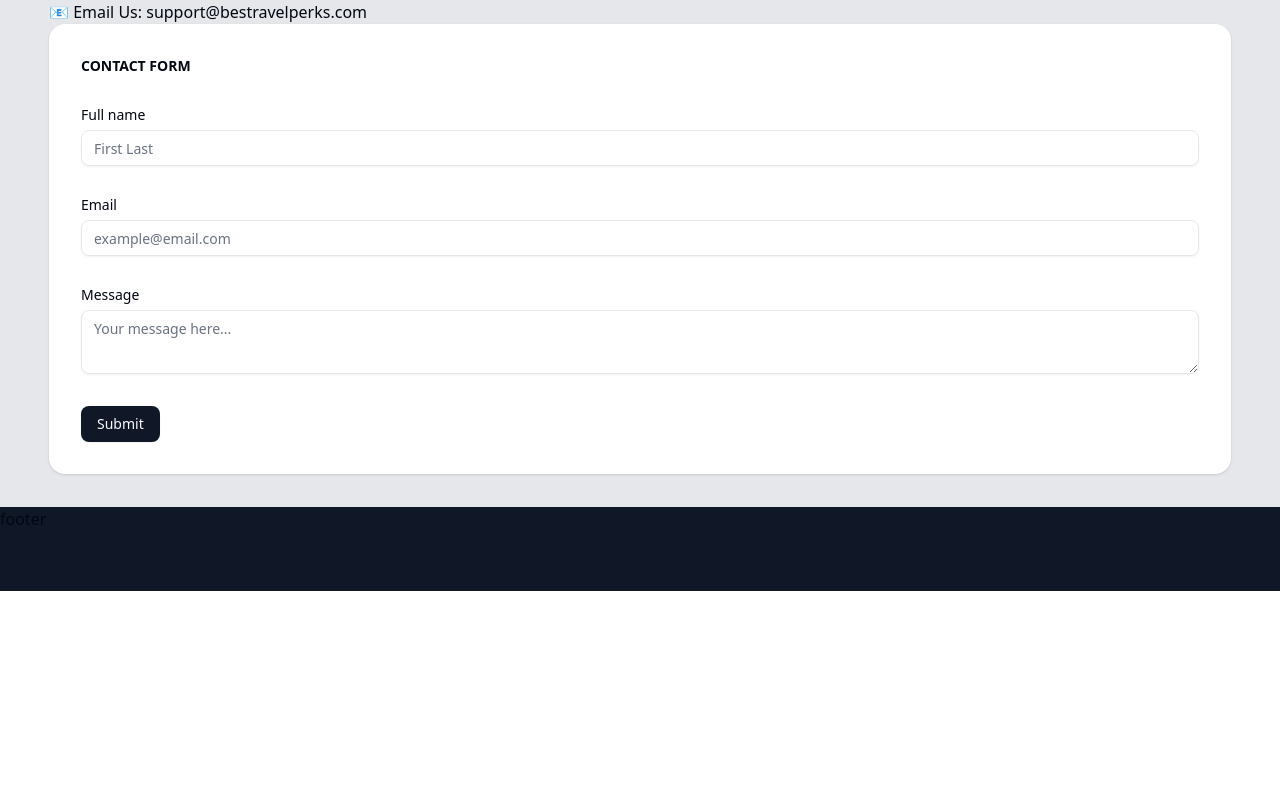
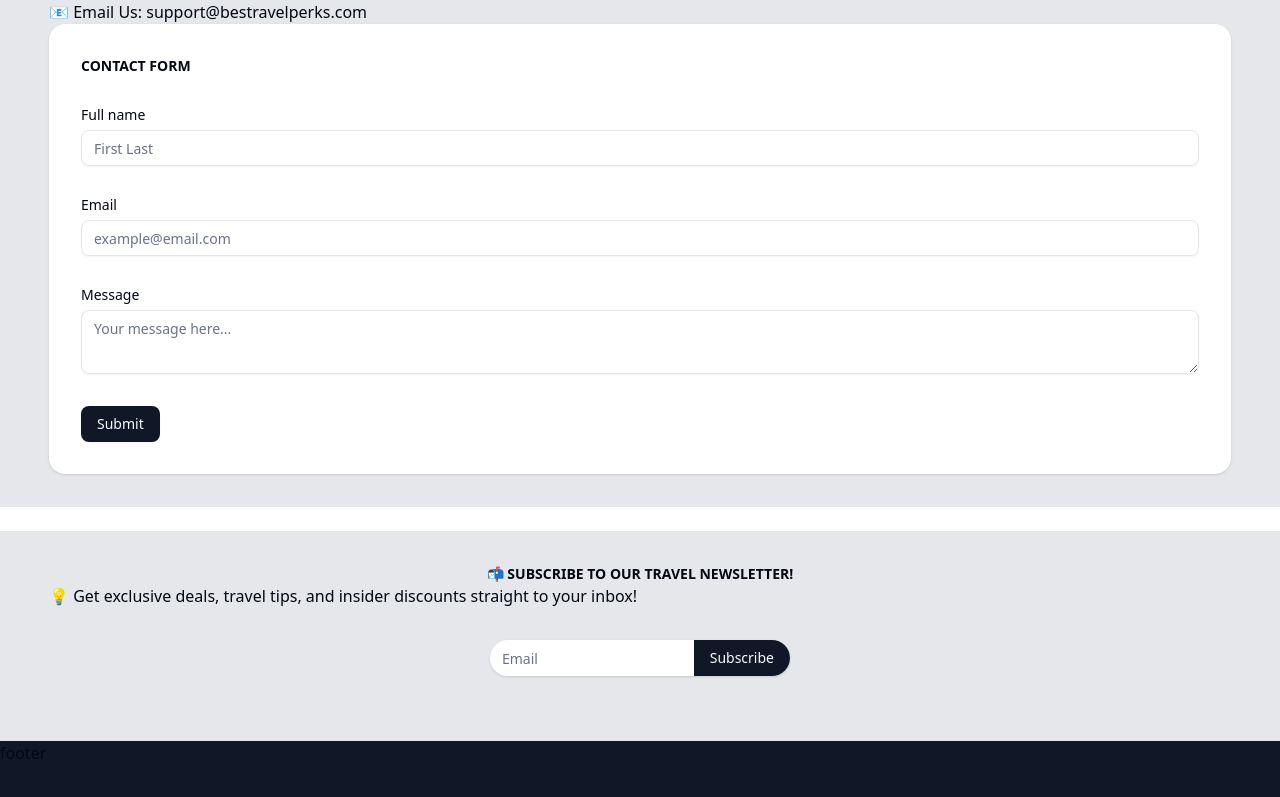
Before and after one commit to virstaf/bestravel, a Next.js app: page / in a window 1280 px wide. Shown: the part 3003-3800 px from the top of the page. Before the commit the page ends 3594 px from the top, so only its background shows below. Built offline with nearby package versions, Linux system fonts and the light colour scheme.

Commit message:
Subscribe to Newsletter feature

```diff
--- a/components/LandingPage.jsx
+++ b/components/LandingPage.jsx
@@ -9,6 +9,7 @@ import FeaturedDestinations from "./FeaturedDestinations";
 import Testimonials from "./Testimonials";
 import FAQSection from "./FAQSection";
 import GetInTouch from "./GetInTouch";
+import Newsletter from "./Newsletter";
 
 const LandingPage = () => {
   return (
@@ -22,6 +23,7 @@ const LandingPage = () => {
       <Testimonials />
       <FAQSection />
       <GetInTouch />
+      <Newsletter />
     </>
   );
 };
--- /dev/null
+++ b/components/Newsletter.jsx
@@ -0,0 +1,23 @@
+import React from "react";
+import SubscribeForm from "./ui/subscribe";
+
+const Newsletter = () => {
+  return (
+    <div className="w-full py-8 border bg-gray-200">
+      <div className="content px-4 md:px-8 lg:px-12">
+        <h2 className="text-sm uppercase font-bold text-center">
+          📬 Subscribe to Our Travel Newsletter!
+        </h2>
+        <p>
+          💡 Get exclusive deals, travel tips, and insider discounts straight to
+          your inbox!
+        </p>
+        <div className="relative my-8 max-w-[300px] mx-auto rounded-full overflow-hidden shadow">
+          <SubscribeForm />
+        </div>
+      </div>
+    </div>
+  );
+};
+
+export default Newsletter;
--- /dev/null
+++ b/components/ui/subscribe.jsx
@@ -0,0 +1,49 @@
+"use client";
+
+import { zodResolver } from "@hookform/resolvers/zod";
+import { useForm } from "react-hook-form";
+import { z } from "zod";
+import { Button } from "@/components/ui/button";
+import { Input } from "@/components/ui/input";
+import { Form, FormMessage, FormField } from "./form";
+
+const formSchema = z.object({
+  email: z.string().email({ message: "Invalid email address" }),
+});
+
+const SubscribeForm = () => {
+  const onSubmit = (values) => {
+    console.log(values);
+  };
+  const form = useForm({
+    resolver: zodResolver(formSchema),
+    defaultValues: {
+      email: "",
+    },
+  });
+  return (
+    <Form {...form}>
+      <form onSubmit={form.handleSubmit(onSubmit)} className="flex bg-white">
+        <FormField
+          control={form.control}
+          name="email"
+          render={({ field }) => (
+            <div className="flex flex-col flex-1">
+              <Input
+                className="rounded-none border-none"
+                placeholder="Email"
+                {...field}
+              />
+              <FormMessage className="absolute top-2 left-12" />
+            </div>
+          )}
+        />
+        <Button className="rounded-none border-none" type="submit">
+          Subscribe
+        </Button>
+      </form>
+    </Form>
+  );
+};
+
+export default SubscribeForm;
```
